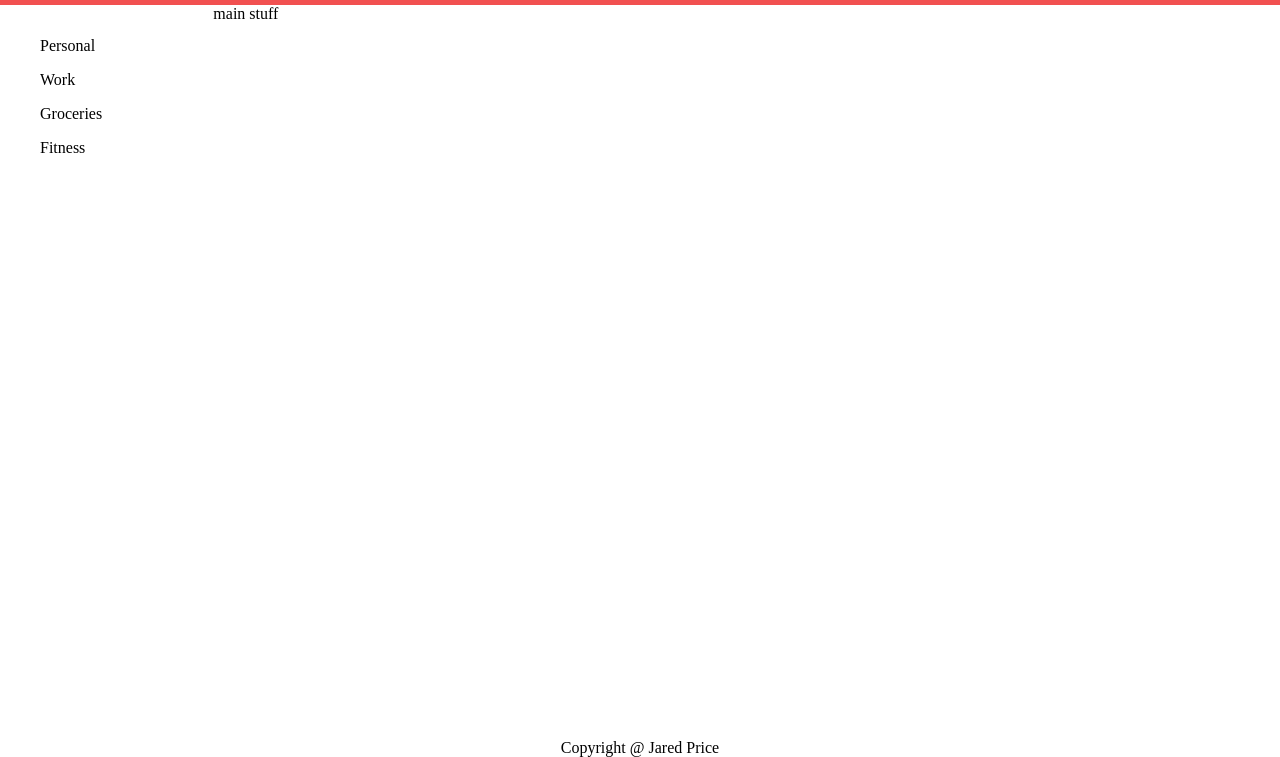
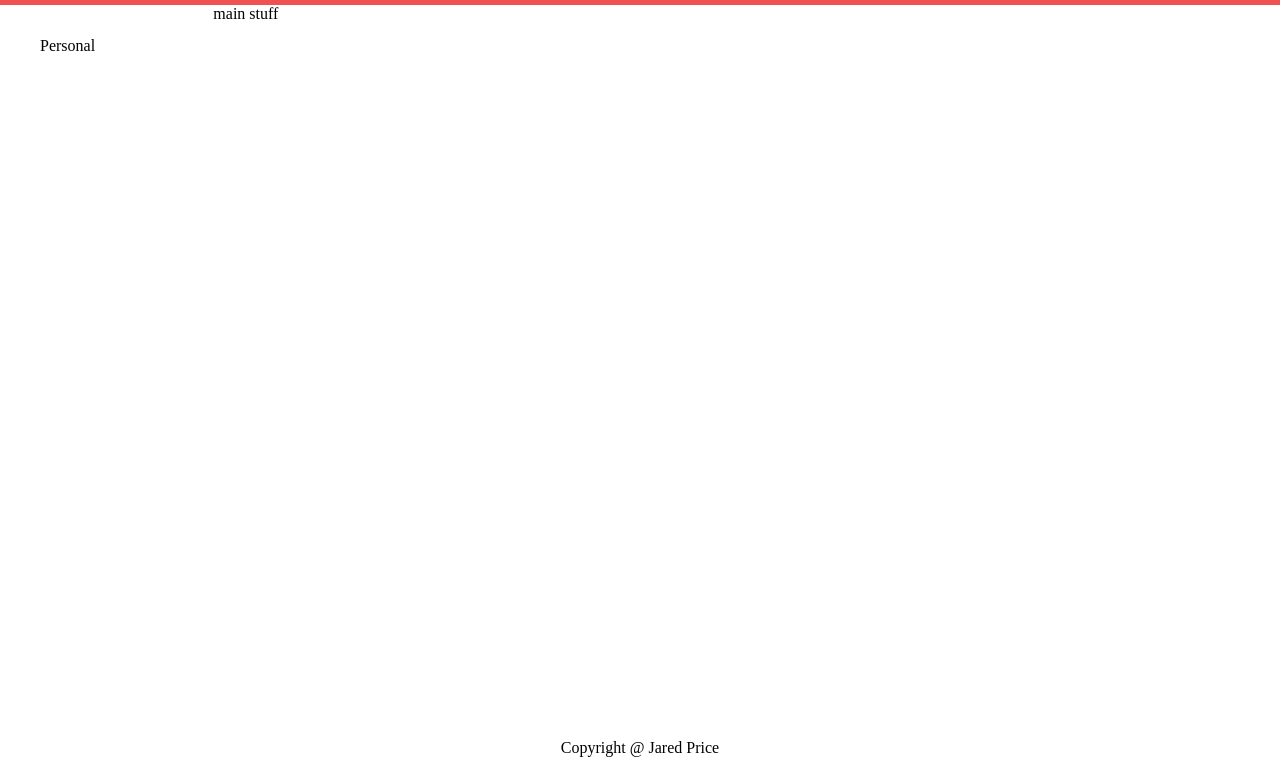
Before and after one commit to Jared588/To-do-list, a website built with webpack: page src/index.html in a window 1280 px wide. Shown: the part 43-800 px from the top of the page. Built offline with nearby package versions, Linux system fonts and the light colour scheme.

Commit message:
Fix adding projects/todos not working correctly

```diff
--- a/src/index.html
+++ b/src/index.html
@@ -62,11 +62,8 @@
     </div>
     <div class="main-container">
         <div class="side-panel">
-            <div class="project-list">
-                <ul class="project-container" id="personal">Personal</ul>
-                <ul class="project-container" id="work">Work</ul>
-                <ul class="project-container" id="groceries">Groceries</ul>
-                <ul class="project-container" id="fitness">Fitness</ul>
+            <div class="project-list" id="project-list">
+
             </div>
         </div>
         <div class="content">main stuff</div>
--- a/src/index.js
+++ b/src/index.js
@@ -5,16 +5,18 @@
 import Todo from "./todos";
 import openModal from './modal';
 import { closeModal } from './modal';
+import { updateProjectList } from './project';
 
-let projects = [];
+let Projects = [];
 
-const defaultProject = Project("default");
-addProject(projects, defaultProject);
+// Default Projects
+let Personal = Project("Personal");
+let testToDo = Todo("s", Personal, "bla bla bla,", 2, "busy", 1111, 222);
+addToDo(Personal, testToDo);
+addProject(Projects, Personal);
+updateProjectList(Projects);
 
-const groceries = Todo("groceries", "This weeks groceries", "Tomorrow", 7);
-addToDo(defaultProject, groceries);
-
-console.log(defaultProject.name);
+console.log(Projects);
 
 //form
 // Handle form submission
@@ -32,8 +34,7 @@
     const newTodo = Todo(todoName, todoProject, todoDescription, todoPriority, todoStatus, todoDate, todoTime);
     addToDo(todoProject, newTodo);
 
-    console.log(todoName, todoDescription);
-
+    updateProjectList(Projects);
     closeModal();
 });
 
--- a/src/project.js
+++ b/src/project.js
@@ -12,3 +12,19 @@
 export function addProject(projectList, project) {
     projectList.push(project);
 }
+
+export function updateProjectList(Projects) {
+    let projectList = document.getElementById("project-list");
+
+    // Clear the existing list
+    projectList.innerHTML = "";
+
+    // Append the updated list to the webpage
+    for (let project of Projects) {
+        let projectDiv = document.createElement("ul");
+        projectDiv.classList.add("project");
+        projectDiv.textContent = project.name;
+        projectDiv.id = project.name.toLowerCase();
+        projectList.appendChild(projectDiv);
+    }
+}
```
Also changed, not shown: dist/index.bundle.js, dist/index.html, dist/modal.bundle.js, dist/project.bundle.js, src/modal.js (line endings or trailing spaces).
